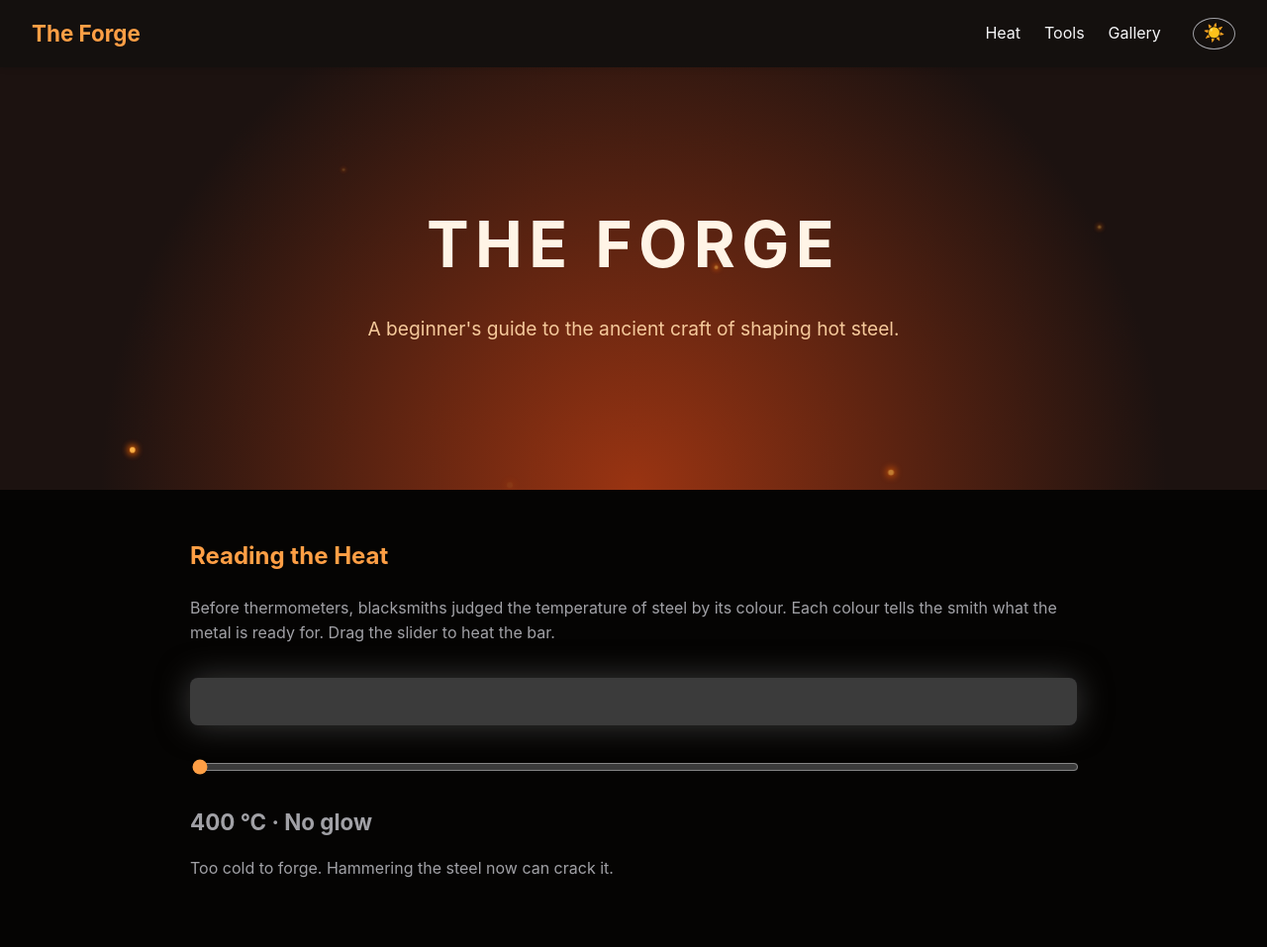
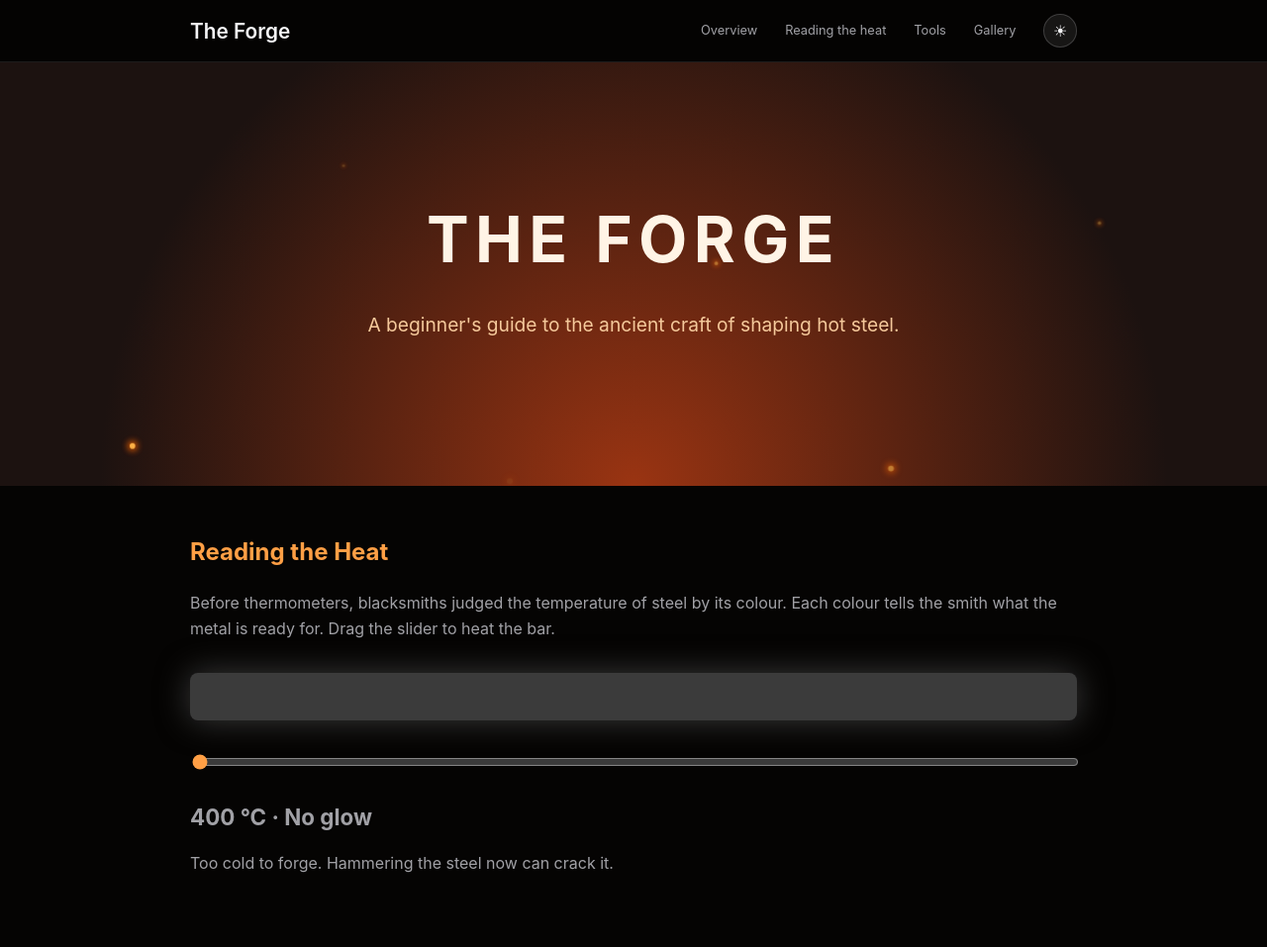
Before and after one commit to GabrielEdgarDuarte/The_Forge, a plain HTML site: page index.html in a window 1280 px wide. Shown: the top 957 px of the page at 99% size. Drawn offline with Linux system fonts and the light colour scheme; no server answers.

Commit message:
Restyle header as a translucent bar with blur

```diff
--- a/index.html
+++ b/index.html
@@ -12,11 +12,12 @@
 	<header>
 		<a href="#" class="logo">The Forge</a>
 		<nav>
-			<a href="#heat">Heat</a>
+			<a href="#">Overview</a>
+			<a href="#heat">Reading the heat</a>
 			<a href="#tools">Tools</a>
 			<a href="#gallery">Gallery</a>
 		</nav>
-		<button class="theme-toggle" aria-label="Toggle dark mode">🌙</button>
+		<button class="theme-toggle" aria-label="Toggle dark mode">☾</button>
 	</header>
 
 	<main>
--- a/script.js
+++ b/script.js
@@ -26,7 +26,7 @@ function setupTheme() {
 
 function applyTheme(theme, button) {
 	document.documentElement.dataset.theme = theme
-	button.textContent = theme === 'dark' ? '☀️' : '🌙'
+	button.textContent = theme === 'dark' ? '☀' : '☾'
 }
 
 function setupHeatSlider() {
--- a/style.css
+++ b/style.css
@@ -33,39 +33,46 @@ header {
 	z-index: 1;
 	display: flex;
 	align-items: center;
-	gap: 2rem;
-	padding: 1rem 2rem;
-	background: var(--surface);
-	box-shadow: 0 2px 6px rgba(0, 0, 0, 0.1);
+	gap: 1.75rem;
+	padding: 0.9rem max(2rem, calc((100% - 56rem) / 2));
+	background: color-mix(in srgb, var(--background) 85%, transparent);
+	border-bottom: 1px solid color-mix(in srgb, var(--text) 10%, transparent);
+	backdrop-filter: blur(20px);
 
 	.logo {
-		font-size: 1.4rem;
-		font-weight: bold;
-		color: var(--accent);
+		font-size: 1.3rem;
+		font-weight: 600;
+		color: var(--text);
 		text-decoration: none;
 	}
 
 	nav {
 		display: flex;
-		gap: 1.5rem;
+		gap: 1.75rem;
 		margin-left: auto;
 	}
 
 	nav a {
-		color: var(--text);
+		color: var(--muted);
+		font-size: 0.8rem;
 		text-decoration: none;
+		transition: color 0.2s;
 
 		&:hover {
-			color: var(--accent);
+			color: var(--text);
 		}
 	}
 
 	.theme-toggle {
-		padding: 0.3rem 0.6rem;
-		border: 1px solid var(--muted);
+		display: grid;
+		place-items: center;
+		width: 2.1rem;
+		height: 2.1rem;
+		border: 1px solid color-mix(in srgb, var(--text) 18%, transparent);
 		border-radius: 50%;
-		background: none;
-		font-size: 1.1rem;
+		background: color-mix(in srgb, var(--text) 8%, transparent);
+		color: var(--text);
+		font-size: 1rem;
 		cursor: pointer;
 	}
 }
@@ -263,6 +270,9 @@ footer {
 		padding: 1rem;
 
 		nav {
+			flex-wrap: wrap;
+			justify-content: center;
+			gap: 0.5rem 1rem;
 			margin-left: 0;
 		}
 	}
```
